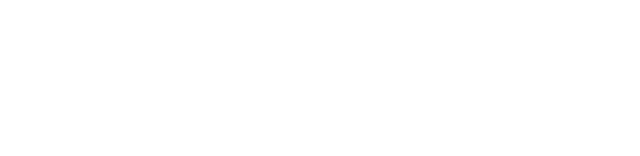
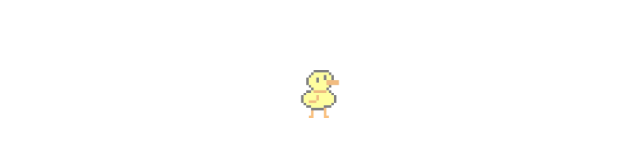
Before and after one commit to sspenst/kevina, a Next.js app: page / in a window 1280 px wide. Shown: the part 1765-1921 px from the top of the page, without its empty margins (320-960 px from the left). Before the commit the page ends 1767 px from the top, so only its background shows below. Built offline with nearby package versions, Linux system fonts and the light colour scheme.

Commit message:
duck link

```diff
--- a/pages/index.tsx
+++ b/pages/index.tsx
@@ -54,6 +54,13 @@
           <span>Semi-formal to formal dress.</span>
           <br />
           <span>We hope to see you there!</span>
+          <br />
+          <Link href='/game' className='-scale-x-100 opacity-50 hover:opacity-100 transition'>
+            <Image alt='Duck Game' height={48} src='/duck.png' width={48} style={{
+              minHeight: 48,
+              minWidth: 48,
+            }} />
+          </Link>
         </div>
       </div>
     </>
```
Also changed, not shown: package.json (+5 -5 lines), public/manifest.json, 1 other file (tests, documents, lock files or other folders).
